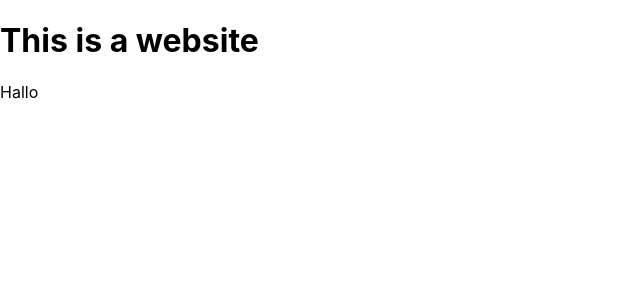
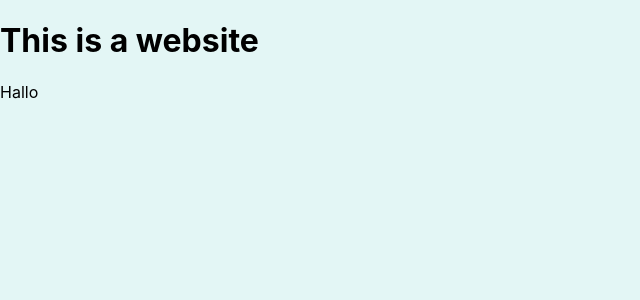
Before and after one commit to SeanPed/react-stuff, a React (Vite) app: page / in a window 1280 px wide. Shown: the top 300 px of the page, without its empty margins (0-640 px from the left). Built offline with nearby package versions, Linux system fonts and the light colour scheme.

Commit message:
Change global backgroundcolor

```diff
--- a/src/app/globals.css
+++ b/src/app/globals.css
@@ -5,6 +5,7 @@ body {
     sans-serif;
   -webkit-font-smoothing: antialiased;
   -moz-osx-font-smoothing: grayscale;
+  background-color: #e3f6f5;
 }
 
 code {
```
